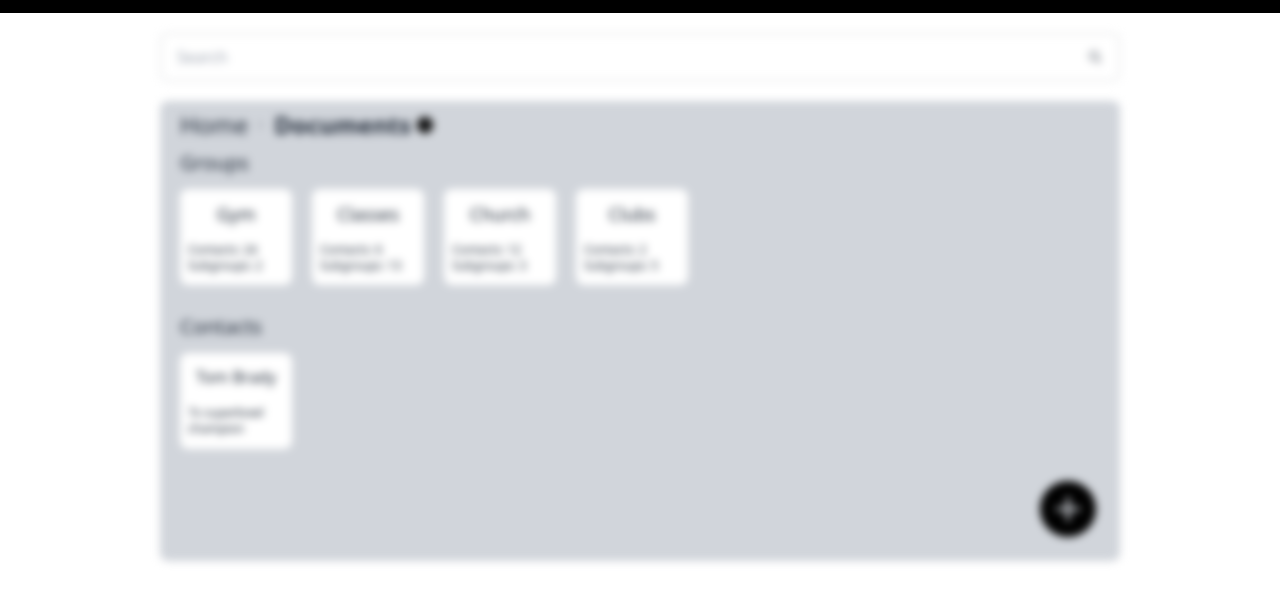
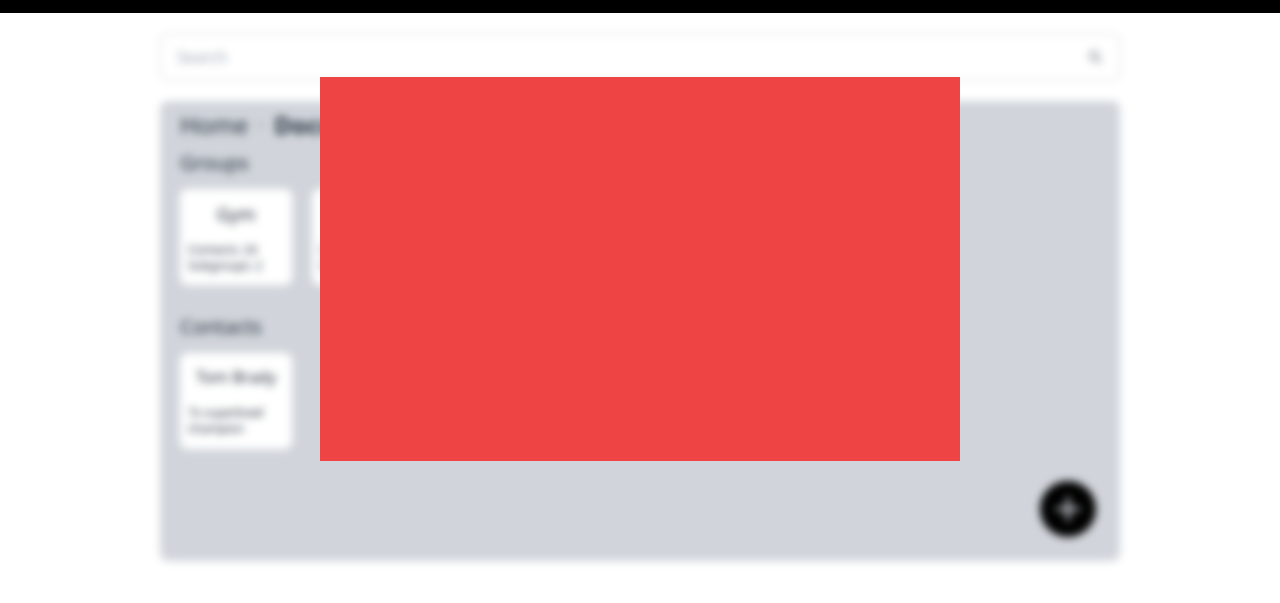
Before and after one commit to stevesarb/Contaxt, a website: page index.html in a window 1280 px wide. Shown: the part 67-670 px from the top of the page. Drawn offline with Linux system fonts and the light colour scheme.

Commit message:
Spent 1.5 hours adding one div for modal

```diff
--- a/index.html
+++ b/index.html
@@ -145,7 +145,7 @@
         </main>
 
         <!-- Add Group Modal -->
-        <div>
+        <div id="add_group_modal" class="absolute top-36 left-1/4 w-1/2 h-96 bg-red-500">
 
         </div>
     </body>
```
Also changed, not shown: output.css.
